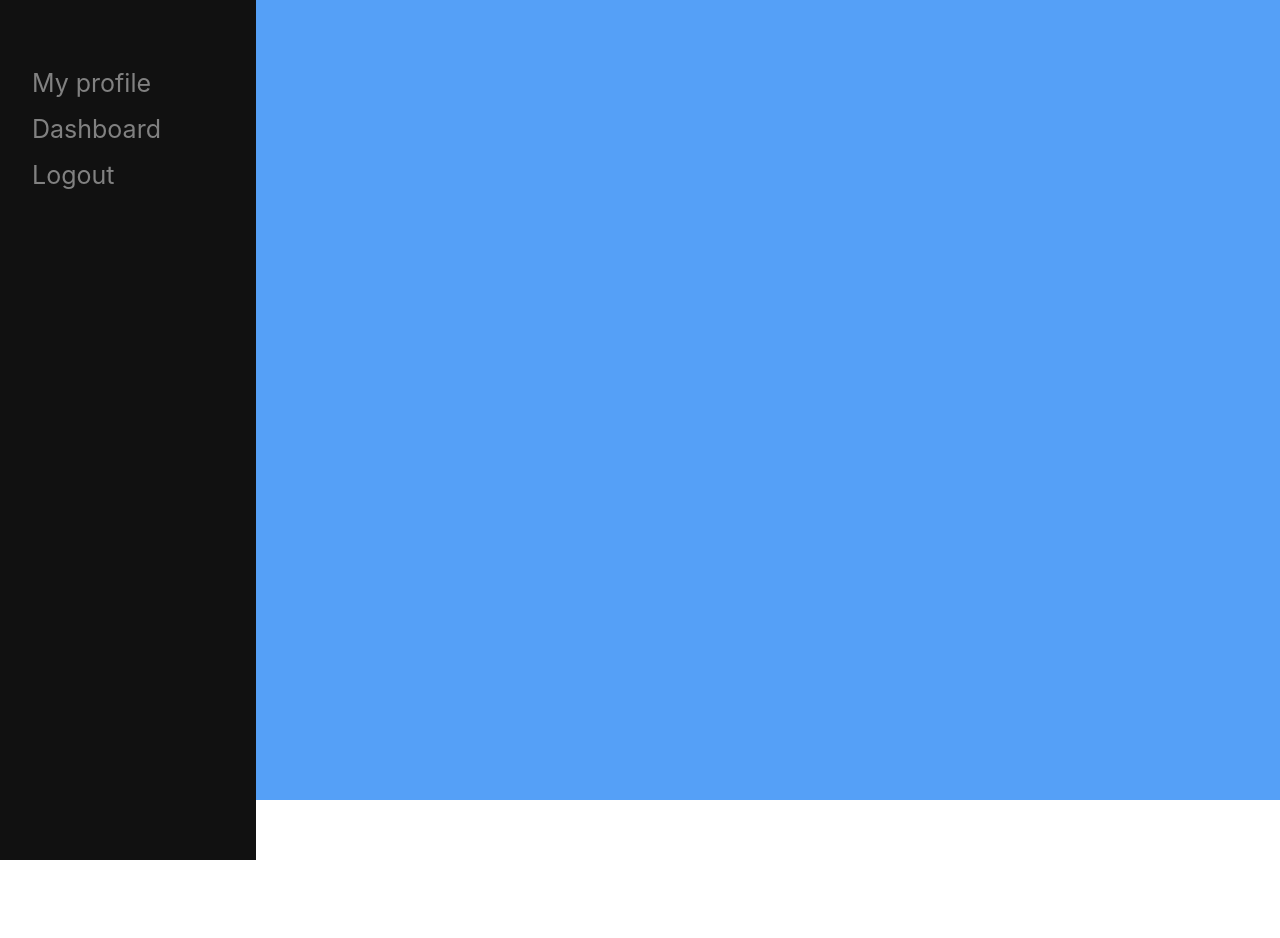
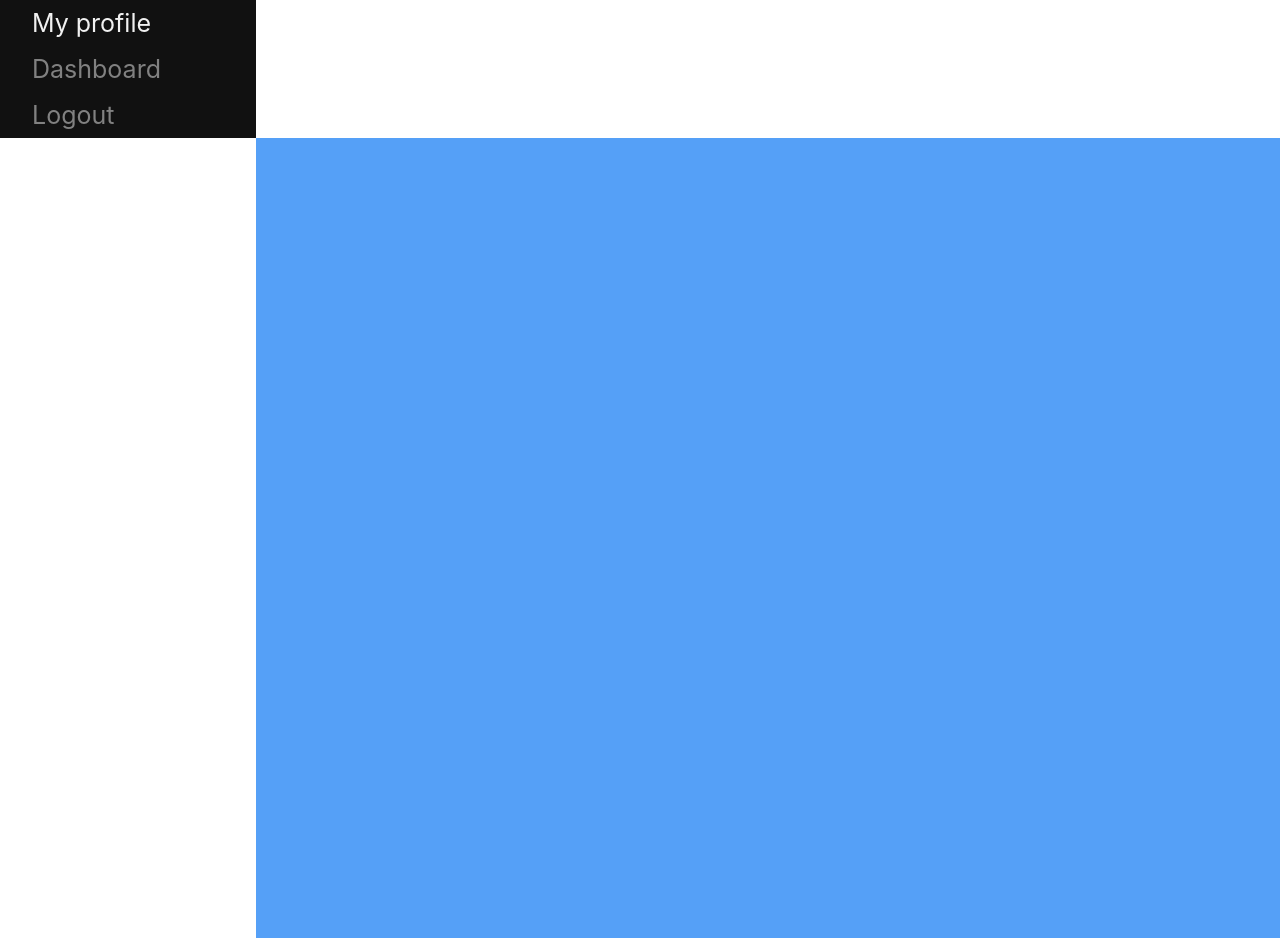
Before and after one commit to brokenSensor/SocialNetworkPP, a React (Create React App) app in the folder client/: page / in a window 1280 px wide. Before the commit the page ends 800 px from the top, so only its background shows below. Built offline with nearby package versions, Linux system fonts and the light colour scheme; no server answers.

Commit message:
Hide nav if not loged in

```diff
--- a/client/src/components/layout/Navbar.sass
+++ b/client/src/components/layout/Navbar.sass
@@ -1,11 +1,6 @@
 nav
-    position: fixed
-    width: 20%
-    height: 100%
+    max-width: 20vw
     background: #111
-    padding-top: 60px
-    top: 0
-    left: 0
     z-index: 1
     a
         padding: 8px 8px 8px 32px
```
